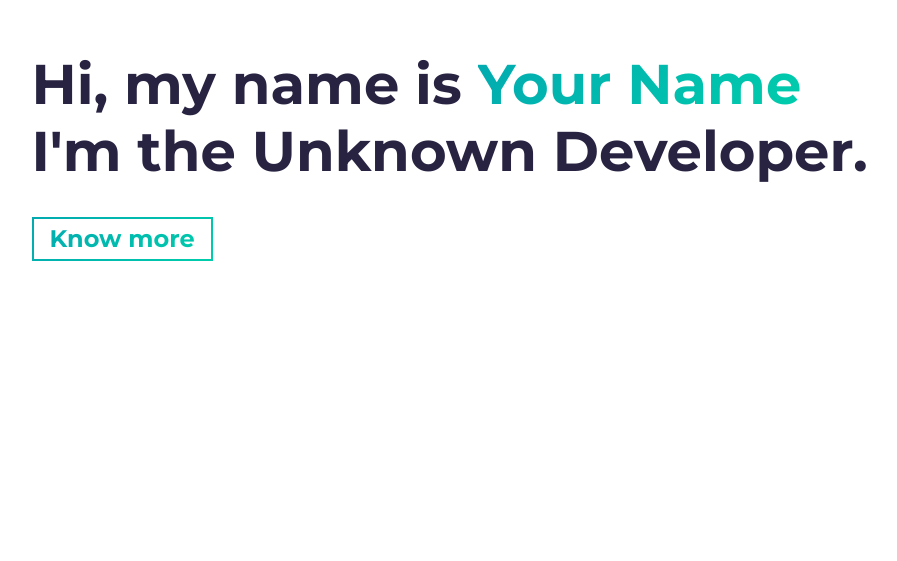
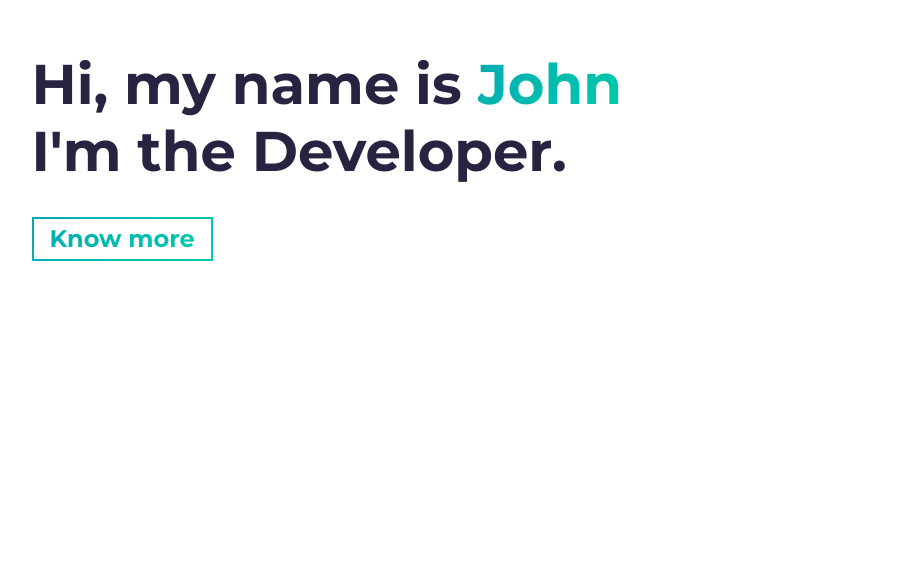
Before and after one commit to JohnRocco1/simplefolio, a website built with Parcel: page src/index.html in a window 1280 px wide. Shown: the part 239-800 px from the top of the page, without its empty margins (46-943 px from the left). Built offline with nearby package versions, Linux system fonts and the light colour scheme.

Commit message:
updated index.html

```diff
--- a/src/index.html
+++ b/src/index.html
@@ -42,9 +42,9 @@
   <section id="hero" class="jumbotron">
     <div class="container">
       <h1 class="hero-title load-hidden">
-        Hi, my name is <span class="text-color-main">Your Name</span>
+        Hi, my name is <span class="text-color-main">John</span>
         <br />
-        I'm the Unknown Developer.
+        I'm the Developer.
       </h1>
       <p class="hero-cta load-hidden">
         <a rel="noreferrer" class="cta-btn cta-btn--hero" href="#about">Know more</a>
```
